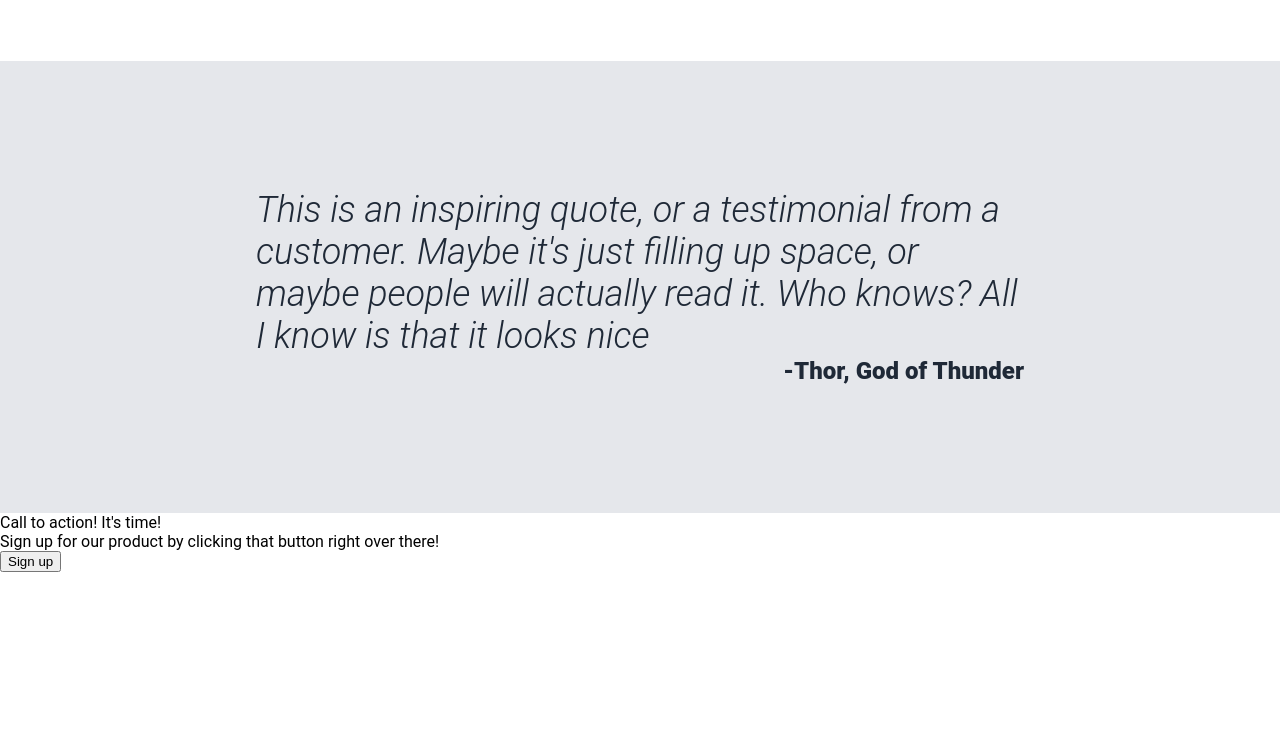
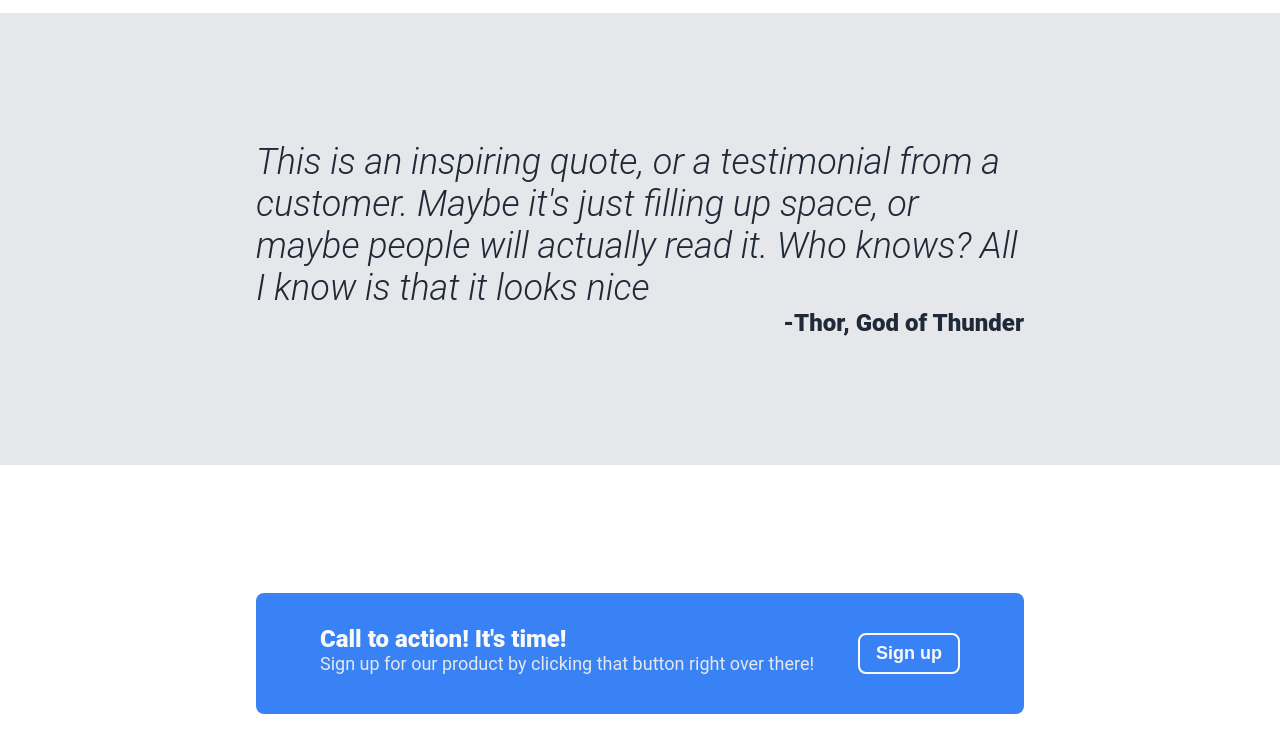
Before and after one commit to davintandy/landing-page, a plain HTML site: page index.html in a window 1280 px wide. Shown: the part 779-1532 px from the top of the page. Before the commit the page ends 1351 px from the top, so only its background shows below. Drawn offline with Linux system fonts and the light colour scheme.

Commit message:
Add CSS for fourth section

```diff
--- a/index.html
+++ b/index.html
@@ -52,10 +52,10 @@
     </div>
     <div class="content4">
         <div class="text">
-            <p>Call to action! It's time!</p>
-            <p>Sign up for our product by clicking that button right over there!</p>
+            <p class="header-text">Call to action! It's time!</p>
+            <p class="secondary-text">Sign up for our product by clicking that button right over there!</p>
         </div>
-        <button>Sign up</button>
+        <button class="button1 button2">Sign up</button>
     </div>
 </body>
 </html>
--- a/styles.css
+++ b/styles.css
@@ -33,6 +33,14 @@ p {
     background-color: #E5E7EB;
     color: #1F2937;
     padding: 128px 256px;
+}
+
+.content4 {
+    background-color: #3882F6;
+    margin: 128px 256px;
+    padding: 32px 64px;
+    display: flex;
+    border-radius: 8px;
 }
 
 .header-text {
@@ -88,7 +96,6 @@ p {
     text-decoration: none;
     color: #E5E7EB;
     font-size: 18px;
-    margin: 32px 0;
 }
 
 .main-text {
@@ -102,9 +109,14 @@ p {
     color: #F9FAF8;
     font-size: 18px;
     font-weight: 900;
+    margin: 8px 0;
     padding: 8px 16px;
     border: none;
     border-radius: 8px;
+}
+
+.button2 {
+    border: 2px solid #F9FAF8;
 }
 
 .card {
```
